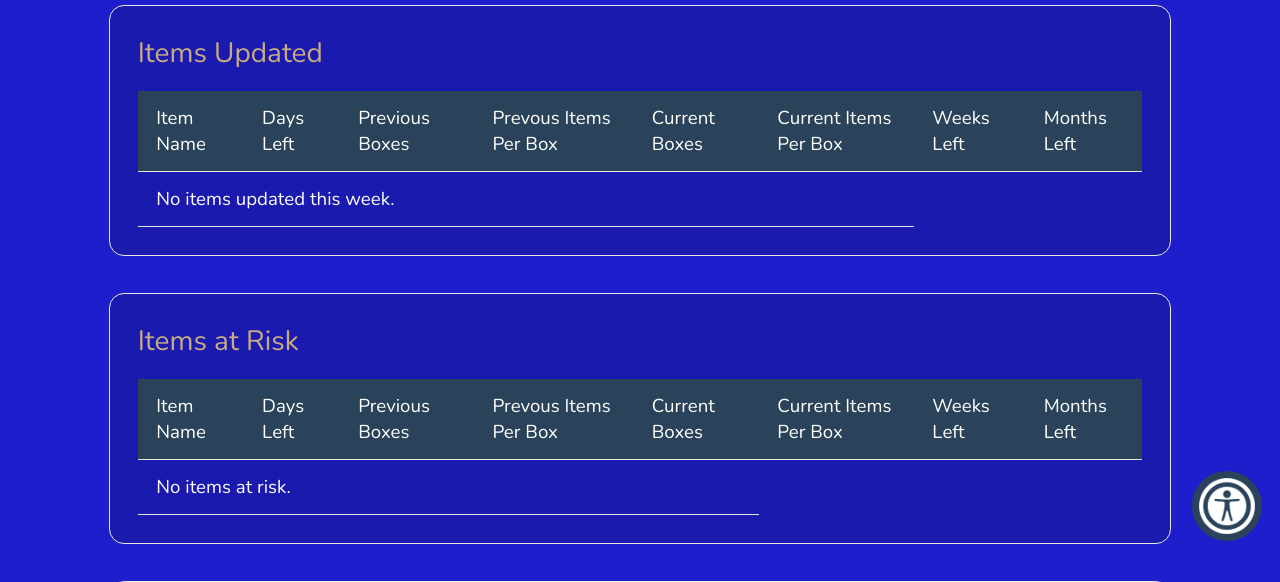
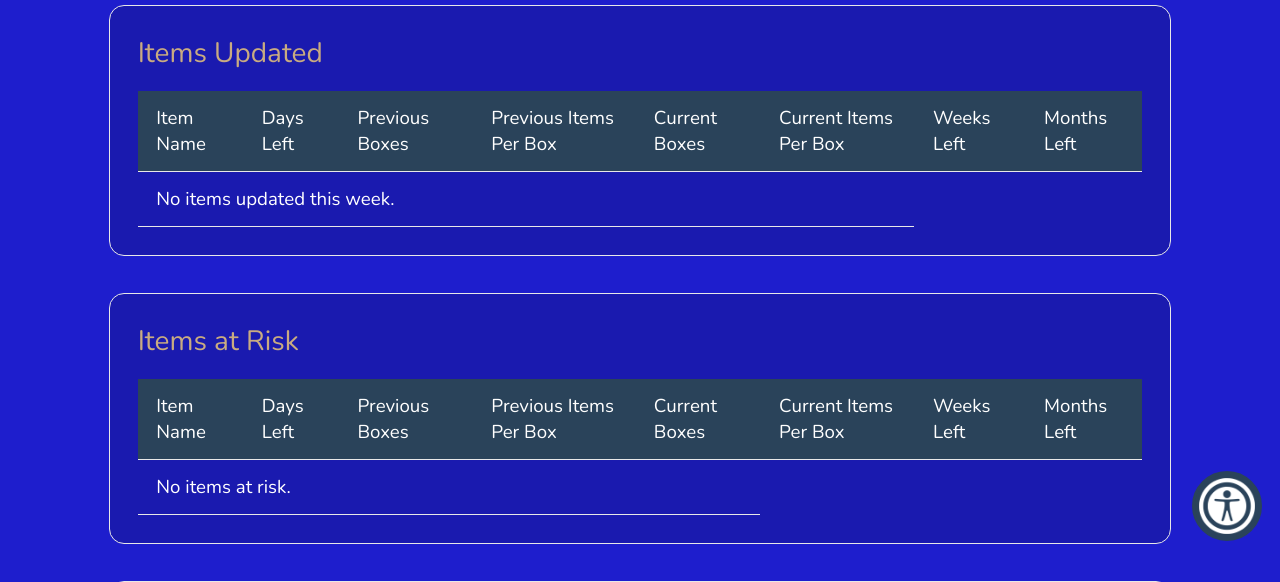
Before and after one commit to r-brt/FoodPantry, a PHP site: page /stepvarepo/viewWeeklyReport.php in a window 1280 px wide. Shown: the part 241-823 px from the top of the page. Run offline with PHP 8.4, Linux system fonts and the light colour scheme.

Commit message:
Fix spelling error in the Weekly Inventory Report tables

```diff
--- a/viewWeeklyReport.php
+++ b/viewWeeklyReport.php
@@ -175,7 +175,7 @@
                                 <th>Item Name</th>
                                 <th>Days Left</th>
                                 <th>Previous Boxes</th>
-                                <th>Prevous Items Per Box</th>
+                                <th>Previous Items Per Box</th>
                                 <th>Current Boxes</th>
                                 <th>Current Items Per Box</th>
                                 <th>Weeks Left</th>
@@ -201,7 +201,7 @@
                                 <th>Item Name</th>
                                 <th>Days Left</th>
                                 <th>Previous Boxes</th>
-                                <th>Prevous Items Per Box</th>
+                                <th>Previous Items Per Box</th>
                                 <th>Current Boxes</th>
                                 <th>Current Items Per Box</th>
                                 <th>Weeks Left</th>
```
